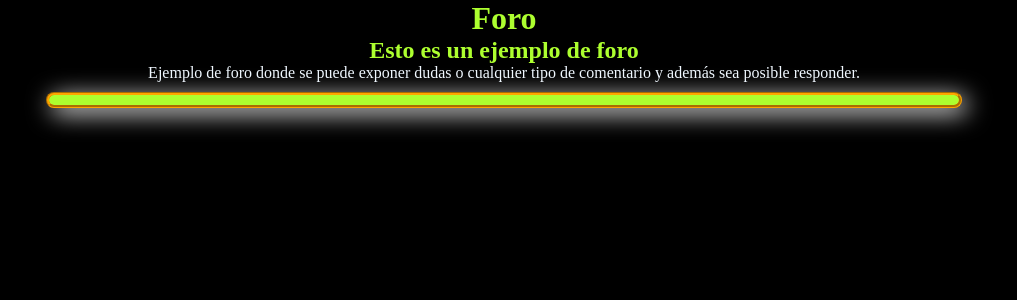
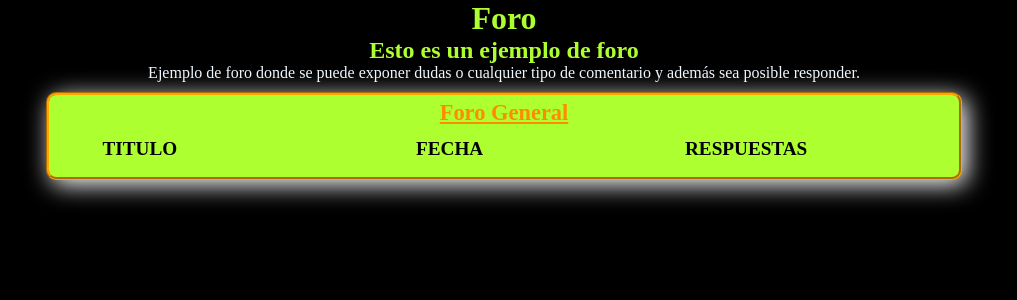
Before and after one commit to raupulus/Mini-Aplicaciones-Web, a PHP site: page / in a window 1280 px wide. Shown: the top 300 px of the page, without its empty margins (136-1153 px from the left). Run offline with PHP 8.4, Linux system fonts and the light colour scheme.

Commit message:
Creada tabla que organiza los temas

```diff
--- a/Creación de un foro con BD/index.php
+++ b/Creación de un foro con BD/index.php
@@ -16,7 +16,15 @@
 	<H2 id="titulo2">Esto es un ejemplo de foro</H2>
 	<P>Ejemplo de foro donde se puede exponer dudas o cualquier tipo de comentario y además sea posible responder.</P>
 	<DIV class="ejemplo">
-
+		<H3><U>Foro General</U></H3>
+		<TABLE width="100%">
+			<TR>
+				<TD width="5%"></TD>
+				<TD width="35%">TITULO</TD>
+				<TD width="30%">FECHA</TD>
+				<TD width="30%">RESPUESTAS</TD>
+			</TR>
+		</TABLE>
 	</DIV>
 <?php
 
```
